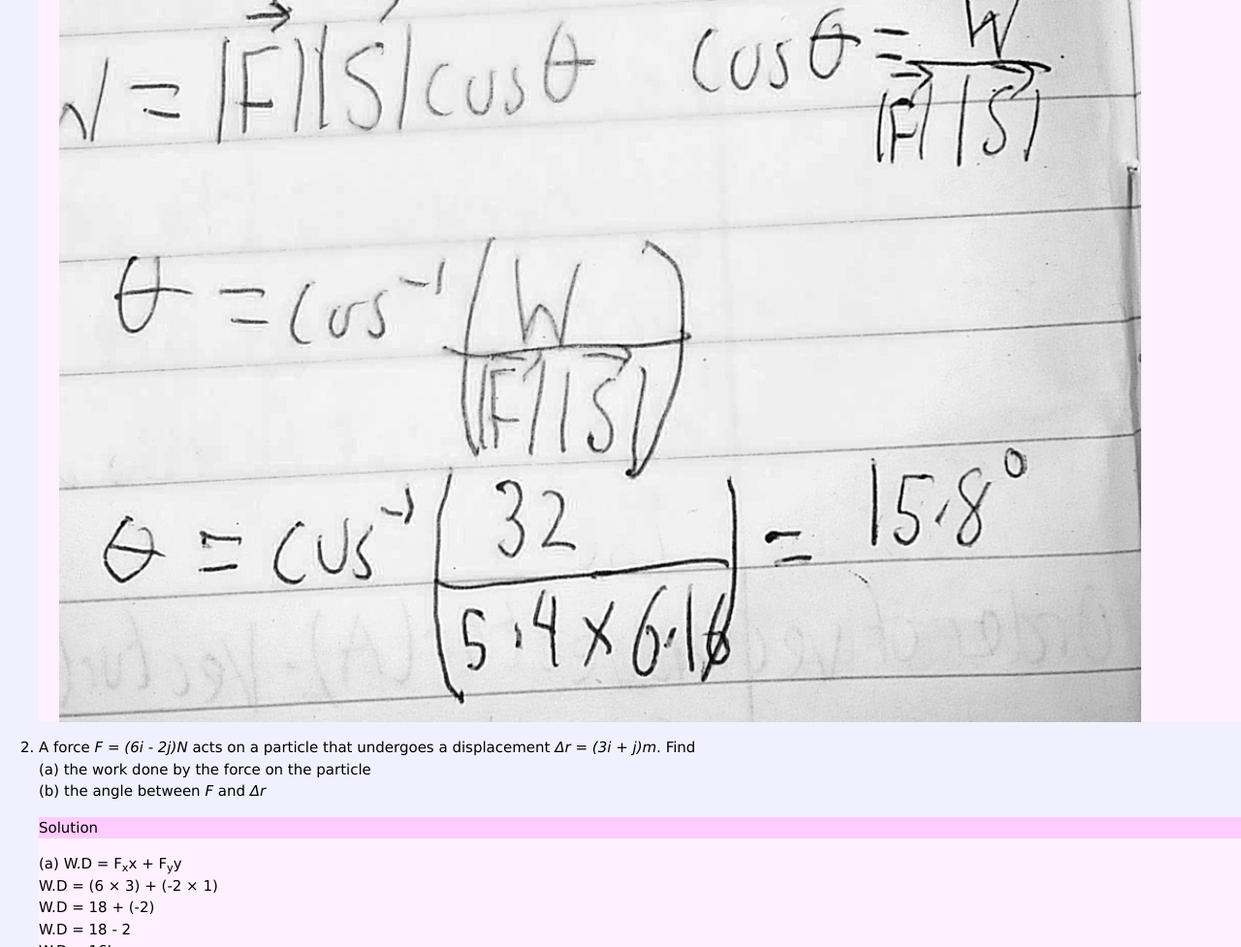
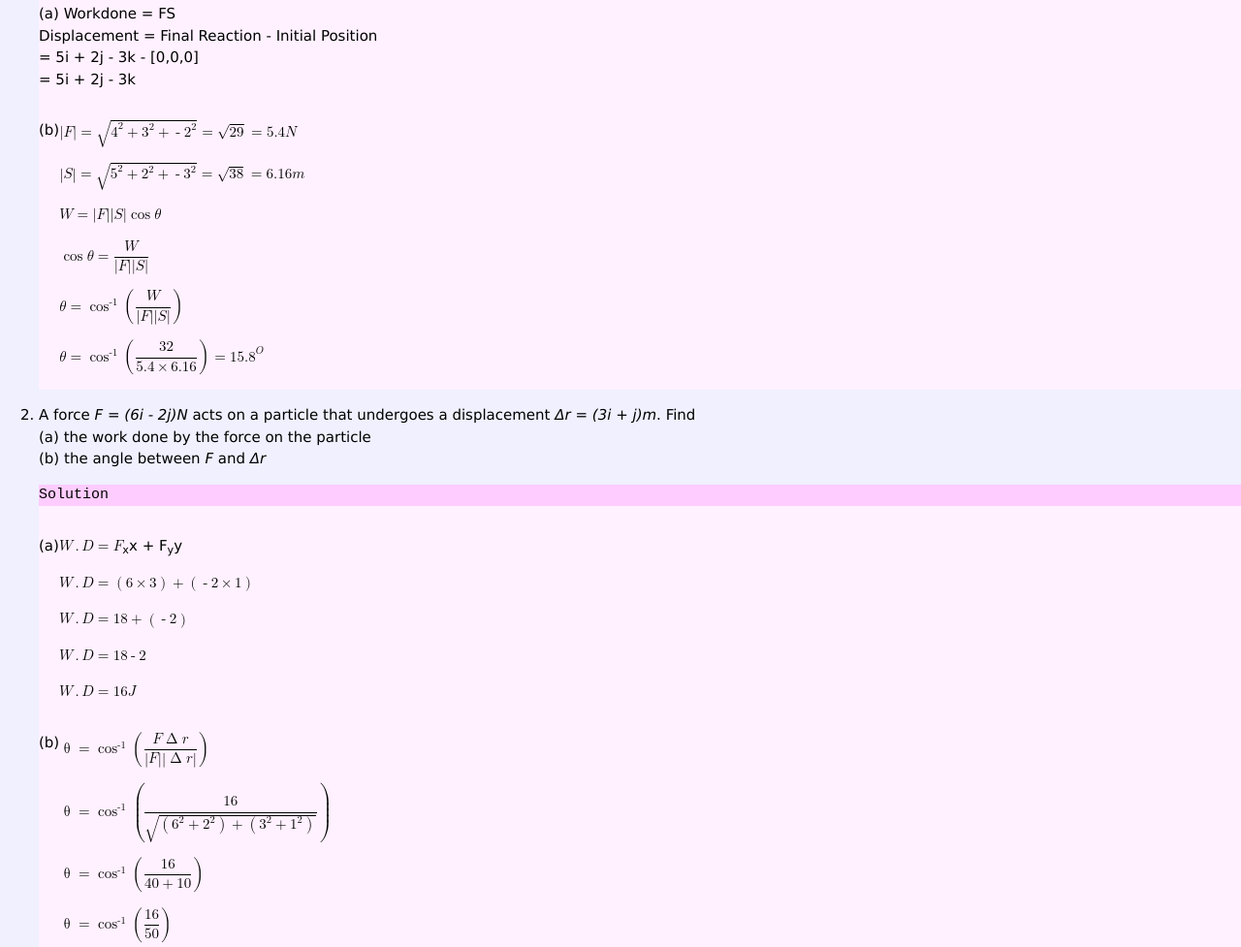
Before and after one commit to JohnOlowe/workandenergy, a plain HTML site: page index.html in a window 1280 px wide. Shown: the part 1823-2800 px from the top of the page at 97% size. Drawn offline with Linux system fonts and the light colour scheme.

Commit message:
Add files via upload

```diff
--- a/ASCIIMathML.js
+++ b/ASCIIMathML.js
@@ -37,7 +37,7 @@ THE SOFTWARE.
 var asciimath = {};
 
 (function(){
-var mathcolor = "blue";        // change it to "" (to inherit) or another color
+var mathcolor = "";        // change it to "" (to inherit) or another color
 var mathfontsize = "1em";      // change to e.g. 1.2em for larger math
 var mathfontfamily = "serif";  // change to "" to inherit (works in IE)
                                // or another family (e.g. "arial")
--- a/energy.css
+++ b/energy.css
@@ -8,7 +8,7 @@
   }
 
   code {
-    background-color: #FFFFcc;
+    background-color: #ffffcc;
     display: flex;
     justify-content: space-around;
     font-size: inherit;
@@ -20,16 +20,13 @@
     font-size: inherit;
   }
 
-  #diagram1,
-  #diagram-desc {
-    height: 50%;
-    width: 50%;
+  #diagram1 {
+    width: 100%;
   }
 
   .image-cont1 {
-    display: flex;
+    margin-left: 5%;
     width: 90%;
-    margin: auto;
   }
 
   .examples {
@@ -40,7 +37,7 @@
     background-color: #fff1ff;
   }
 
-  .solution1b, .solution2b {
+  .solution1b, .solution2b, .solution2a {
     display: flex;
     margin: auto;
   }
@@ -49,12 +46,8 @@
     background-color: #ffccff;
   }
 
-  .solution .img {
+  .answer {
     width: 90%;
-  }
-
-  .solution img {
-    width: 100%;
   }
 
  .navigation_links {
@@ -66,7 +59,3 @@
     display: none;
     background-color: #55ff55;
   }
-
-  .math_render {
-    color: #000000;
-  }
--- a/index.html
+++ b/index.html
@@ -6,6 +6,7 @@
   <meta name="viewport" content="width=device-width, initial-scale=1">
   <link rel="stylesheet" href="energy.css">
   <link rel="stylesheet" href="w3.css">
+
   <title>Work and Energy (This is not a textbook)</title>
 </head>
 
@@ -58,8 +59,9 @@
       If the force acts at an angle &theta; to the displacement, the work done is the resolved component of the force along the direction of the displacement multiplied by the displacement.
     </p>
     <div class="image-cont1" , id="image-cont1">
-      <p id="diagram-desc">The graph of the force against the displacement</p>
       <img id="diagram1" src="images/diagram1.jpg" alt="Fcos&theta;">
+      <p id="diagram-desc"><em>The graph of the force against the displacement</em></p>
+
     </div>
     <p>
       Hence, the workdone is defined as the scalar product of force F that moves its point of application through a displacement S.
@@ -86,7 +88,26 @@
             </p>
             <div class="solution1b">
               <p>(b)</p>
-              <img class="img" src="images/solution1.jpg" alt="<the solution is not available>">
+              <div class="first_solution">
+                <p>
+                  `abs(F) = sqrt(4^2 + 3^2 + -2^2) = sqrt(29) = 5.4N`
+                </p>
+                <p>
+                  `abs(S) = sqrt(5^2 + 2^2 + -3^2) = sqrt(38) = 6.16m`
+                </p>
+                <p>
+                  `W = abs(F) abs(S) cos theta`
+                </p>
+                <p>
+                  `cos theta = W / (abs(F) abs(S))`
+                </p>
+                <p>
+                  `theta = cos^-1 (W /(abs(F) abs(S)))`
+                </p>
+                <p>
+                  `theta = cos^-1 (32 / (5.4 times 6.16)) = 15.8^O`
+                </p>
+              </div>
             </div>
           </div>
         </div>
@@ -100,17 +121,20 @@
             (b) the angle between <span class="formulas">F</span> and <span class="formulas">&Delta;r</span>
           </p>
           <div class="solution">
-            <p class="title">Solution</p>
-            <p>
-              (a) W.D = F<sub>x</sub>x + F<sub>y</sub>y <br>
-              W.D = (6 &times; 3) + (-2 &times; 1) <br>
-              W.D = 18 + (-2) <br>
-              W.D = 18 - 2 <br>
-              W.D = 16J
-            </p>
+            <pre class="title">Solution</pre>
+            <div class="solution2a">
+              <p>(a)</p>
+              <div class="answer">
+                <p> `W.D = F<sub>x</sub>x + F<sub>y</sub>y`</p>
+                <p> `W.D = (6 &times; 3) + (-2 &times; 1)`</p>
+                <p> `W.D = 18 + (-2)`</p>
+                <p> `W.D = 18 - 2`</p>
+                <p> `W.D = 16J`</p>
+              </div>
+            </div>
             <div class="solution2b">
               <p>(b)</p>
-              <div class="img">
+              <div class="answer">
                 <p class="math_render">
                   `&theta; = cos^-1 ((F Delta r)/(abs(F)abs(Delta r)))`</p>
                 <p class="math_render">`&theta; = cos^-1(16 / sqrt((6^2 + 2^2) + (3^2 + 1^2)))`
@@ -127,7 +151,6 @@
                 <p class="math_render">
                   `&theta; = 71.34^o`
                 </p>
-                <img src="images/solution2.jpg" alt="<the solution is not available>">
               </div>
             </div>
           </div>
@@ -163,7 +186,6 @@
             This work done is stored as the potential energy of the body i.e <code><span class="formulas">E<sub>p</sub> = mgh</span><span class="formulas"> eq 4</span>
             </code>
           </p>
-        </div </li>
     </ol>
   </div>
   <script src="ASCIIMathML.js"></script>
```
